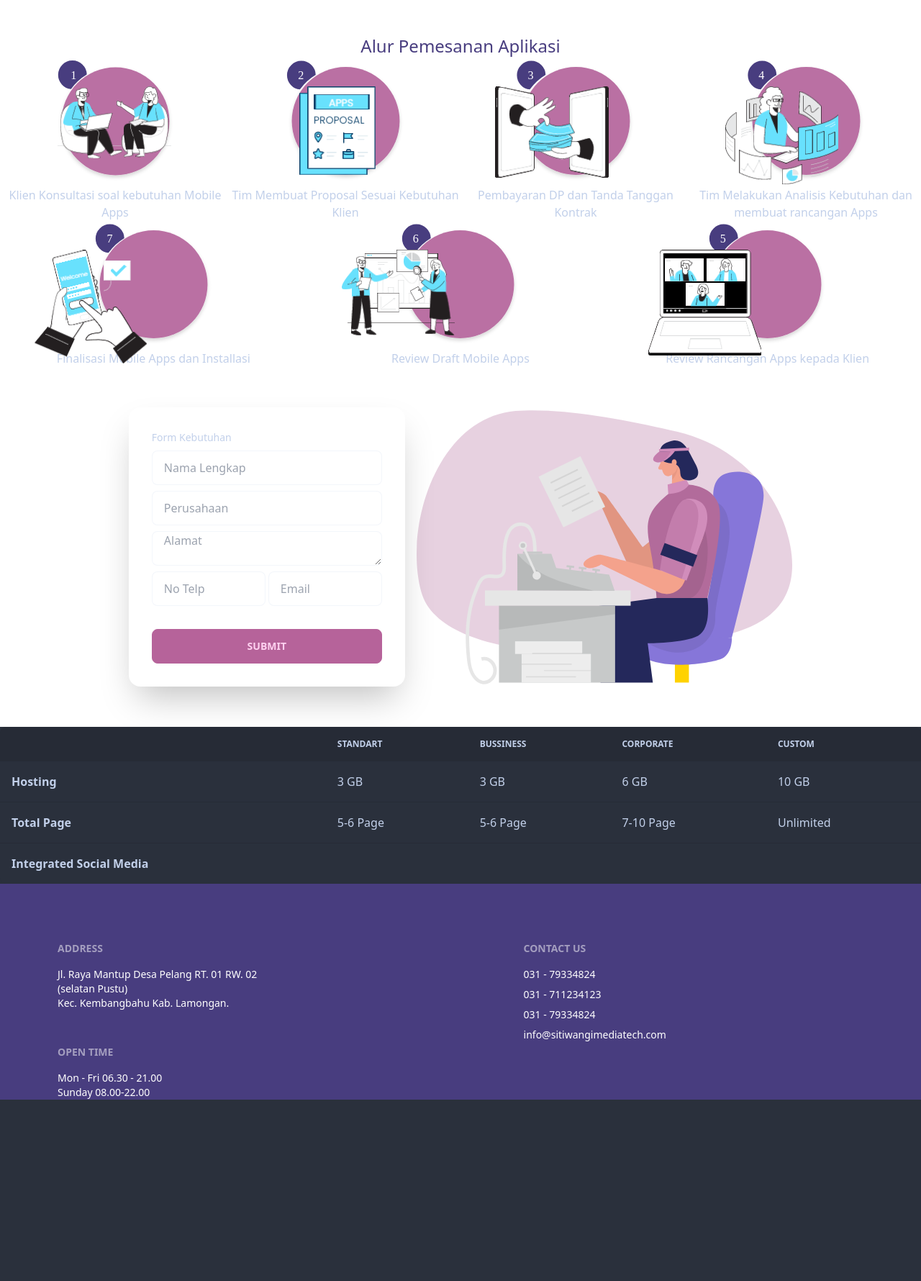
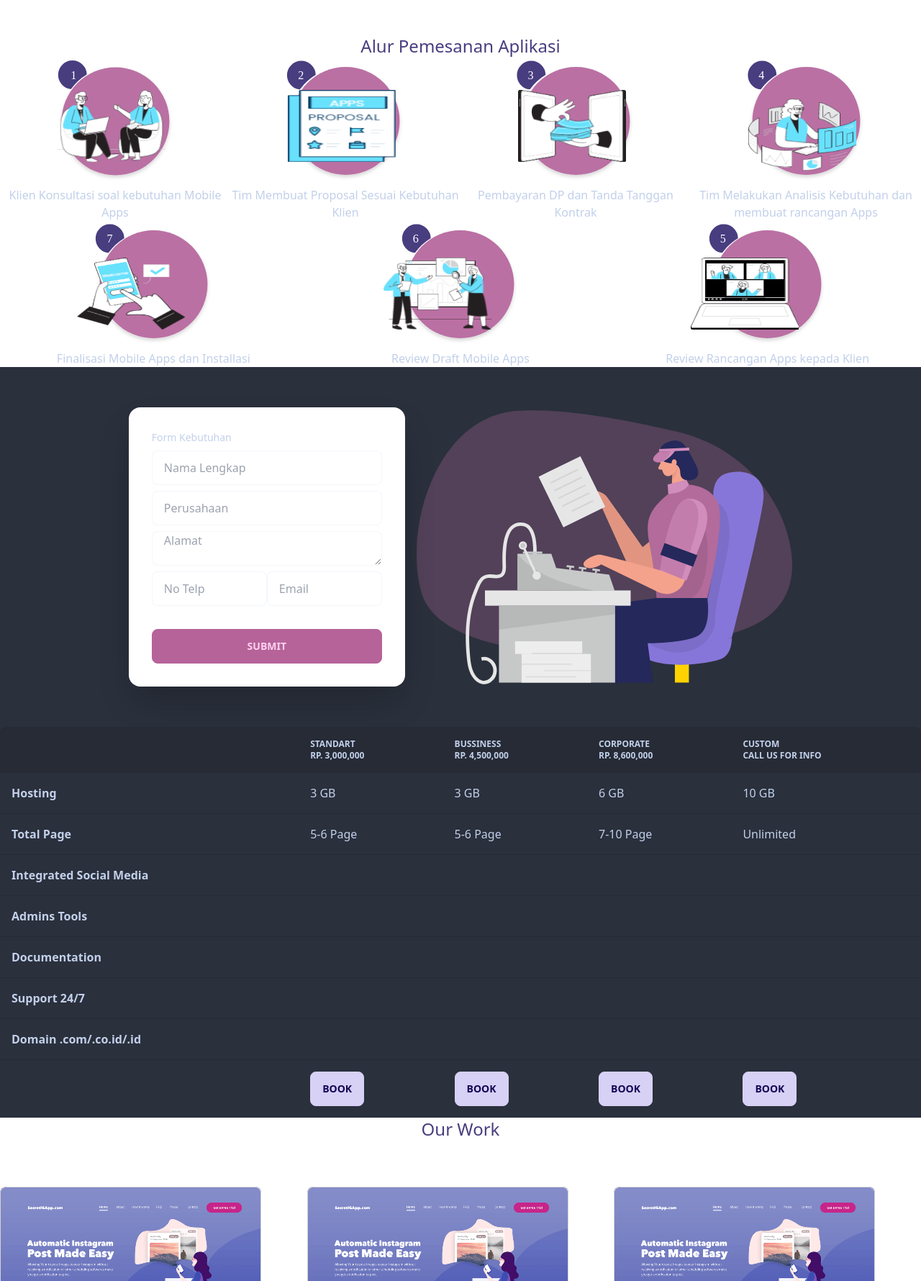
Before and after one commit to harikun/sitiwangi, a website: page public/productsoftware.html in a window 1280 px wide. Shown: the part 1020-2800 px from the top of the page at 72% size. Before the commit the page ends 2548 px from the top, so only its background shows below. Drawn offline with Linux system fonts and the light colour scheme.

Commit message:
menambahkan @container disetiap section dan bikin halmanan produkpercetaka html

```diff
--- a/public/productsoftware.html
+++ b/public/productsoftware.html
@@ -33,14 +33,14 @@
       <!-- end navbar -->
 
       <!-- main -->
-      <main class="grid overflow-hidden grid-cols-4 grid-rows-2">
+      <main class="@container grid overflow-hidden grid-cols-4 grid-rows-2">
         <!-- hero section  -->
         <div class="col-span-4">
           <div
             class="hero h-[500px]"
             style="background-image: url(./asset/image/pexels-frans-va.png)"
           >
-            <div class="hero-overlay opacity-80"></div>
+            <div class="hero-overlay"></div>
             <div class="hero-content text-neutral-content">
               <div class="">
                 <h1 class="mb-5 text-5xl font-bold uppercase text-primary">
@@ -116,7 +116,7 @@
               src="./asset/image/consulting.png"
               alt="icon consulting"
               srcset=""
-              class="absolute top-10 left-20 mx-auto"
+              class="absolute top-[25%] left-[25%] mx-auto w-[150px] h-[100px]"
             />
           </div>
           <p class="text-center">Klien Konsultasi soal kebutuhan Mobile Apps</p>
@@ -133,7 +133,7 @@
               src="./asset/image/profiling_.png"
               alt="icon consulting"
               srcset=""
-              class="absolute top-10 left-24"
+              class="absolute top-[25%] left-[25%] mx-auto w-[150px] h-[100px]"
             />
           </div>
           <p class="text-center">Tim Membuat Proposal Sesuai Kebutuhan Klien</p>
@@ -150,7 +150,7 @@
               src="./asset/image/money_tran.png"
               alt="icon consulting"
               srcset=""
-              class="absolute top-10 left-12 mx-auto"
+              class="absolute top-[25%] left-[25%] mx-auto w-[150px] h-[100px]"
             />
           </div>
           <p class="text-center">Pembayaran DP dan Tanda Tanggan Kontrak</p>
@@ -167,7 +167,7 @@
               src="./asset/image/_analytics_.png"
               alt="icon analityc"
               srcset=""
-              class="absolute top-10 left-12 mx-auto"
+              class="absolute top-[25%] left-[25%] mx-auto w-[150px] h-[100px]"
             />
             <p class="text-center">
               Tim Melakukan Analisis Kebutuhan dan membuat rancangan Apps
@@ -175,7 +175,7 @@
           </div>
         </div>
 
-        <div class="col-span-4">
+        <div class="@container col-span-4">
           <div class="grid overflow-hidden grid-cols-3 grid-rows-none">
             <div class="bg-white">
               <div class="relative">
@@ -189,7 +189,7 @@
                   src="./asset/image/social-media.png"
                   alt="icon analityc"
                   srcset=""
-                  class="absolute top-10 left-12"
+                  class="absolute top-[25%] left-[25%] mx-auto w-[150px] h-[100px]"
                 />
                 <p class="text-center">Finalisasi Mobile Apps dan Installasi</p>
               </div>
@@ -206,7 +206,7 @@
                   src="./asset/image/analytics_.png"
                   alt="icon analityc"
                   srcset=""
-                  class="absolute top-10 left-12 mx-auto"
+                  class="absolute top-[25%] left-[25%] mx-auto w-[150px] h-[100px]"
                 />
                 <p class="text-center">Review Draft Mobile Apps</p>
               </div>
@@ -223,7 +223,7 @@
                   src="./asset/image/online_tea.png"
                   alt="icon analityc"
                   srcset=""
-                  class="absolute top-10 left-12 mx-auto"
+                  class="absolute top-[25%] left-[25%] mx-auto w-[150px] h-[100px]"
                 />
                 <p class="text-center">Review Rancangan Apps kepada Klien</p>
               </div>
@@ -232,7 +232,7 @@
         </div>
 
         <!-- form kebutuhan  -->
-        <div class="hero col-span-4 h-[500px] bg-white">
+        <div class="@container hero col-span-4 h-[500px]">
           <div class="hero-content flex-col lg:flex-row-reverse">
             <div class="text-center lg:text-left">
               <object
@@ -267,7 +267,7 @@
                   ></textarea>
                 </div>
                 <div
-                  class="form-control grid overflow-hidden grid-cols-2 grid-rows-none gap-1"
+                  class="form-control grid overflow-hidden grid-cols-2 grid-rows-none"
                 >
                   <input
                     type="text"
@@ -290,17 +290,29 @@
         </div>
 
         <!-- table pricing -->
-        <div class="col-span-4">
+        <div class="@container col-span-4">
           <div class="overflow-x-auto">
             <table class="table w-full">
               <!-- head -->
               <thead>
                 <tr>
                   <th></th>
-                  <th>STANDART</th>
-                  <th>BUSSINESS</th>
-                  <th>CORPORATE</th>
-                  <th>CUSTOM</th>
+                  <th>
+                    <p>STANDART</p>
+                    <p>RP. 3,000,000</p>
+                  </th>
+                  <th>
+                    <p>BUSSINESS</p>
+                    <p>RP. 4,500,000</p>
+                  </th>
+                  <th>
+                    <p>CORPORATE</p>
+                    <p>RP. 8,600,000</p>
+                  </th>
+                  <th>
+                    <p>CUSTOM</p>
+                    <p>CALL US FOR INFO</p>
+                  </th>
                 </tr>
               </thead>
               <tbody>
@@ -329,13 +341,65 @@
                   <td></td>
                   <td></td>
                 </tr>
+                <!-- row 4 -->
+                <tr>
+                  <th>Admins Tools</th>
+                  <td></td>
+                  <td></td>
+                  <td></td>
+                  <td></td>
+                </tr>
+                <!-- row 5 -->
+                <tr>
+                  <th>Documentation</th>
+                  <td></td>
+                  <td></td>
+                  <td></td>
+                  <td></td>
+                </tr>
+                <!-- row 6 -->
+                <tr>
+                  <th>Support 24/7</th>
+                  <td></td>
+                  <td></td>
+                  <td></td>
+                  <td></td>
+                </tr>
+                <!-- row 7 -->
+                <tr>
+                  <th>Domain .com/.co.id/.id</th>
+                  <td></td>
+                  <td></td>
+                  <td></td>
+                  <td></td>
+                </tr>
+                <tr>
+                  <th></th>
+                  <td><button class="btn">Book</button></td>
+                  <td><button class="btn">Book</button></td>
+                  <td><button class="btn">Book</button></td>
+                  <td><button class="btn">Book</button></td>
+                </tr>
               </tbody>
             </table>
           </div>
         </div>
 
+        <div class="col-span-4 bg-white h-24">
+          <h3 class="text-center text-2xl text-accent">Our Work</h3>
+        </div>
+
+        <!-- our work -->
+        <div class="@container col-span-4 h-[470px] bg-white">
+          <div class="grid overflow-hidden grid-cols-3 grid-rows-none">
+            <img src="./asset/image/our-work.png" alt="our work" srcset="" />
+            <img src="./asset/image/our-work.png" alt="our work" srcset="" />
+            <img src="./asset/image/our-work.png" alt="our work" srcset="" />
+          </div>
+        </div>
+
         <!-- footer  -->
-        <footer class="bg-accent col-span-4 footer">
+        <footer class="@container bg-accent col-span-4 footer">
           <div class="text-white ml-20">
             <span class="footer-title text-white mt-20">Address</span>
             <p>
```
Also changed, not shown: public/index.html (+13 -10 lines), public/produkatk.html (+4 -4 lines), public/produkpercetakan.html (added, +115 -0 lines), public/asset/image/our-work.png (added), public/css/style.css.
